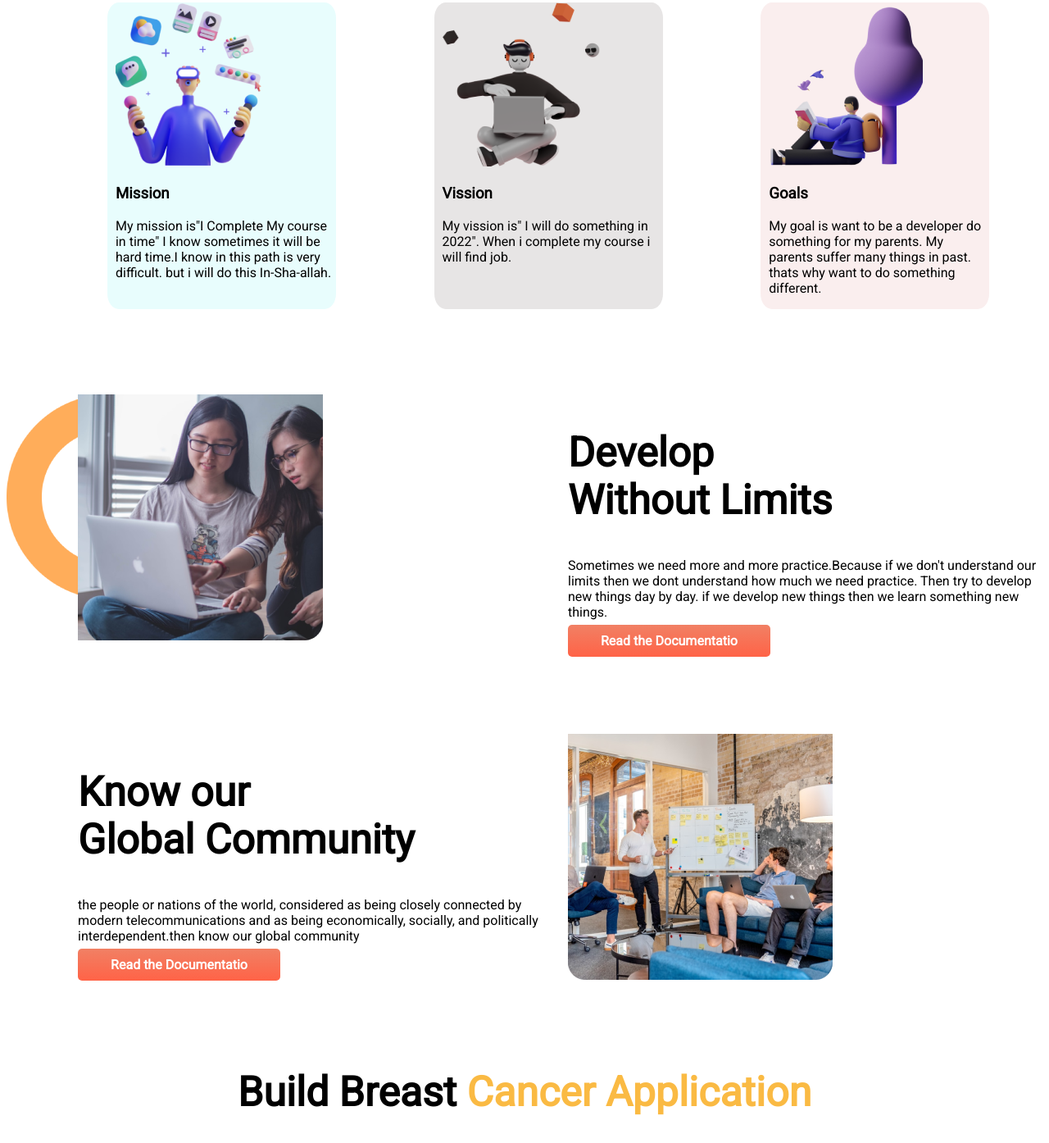
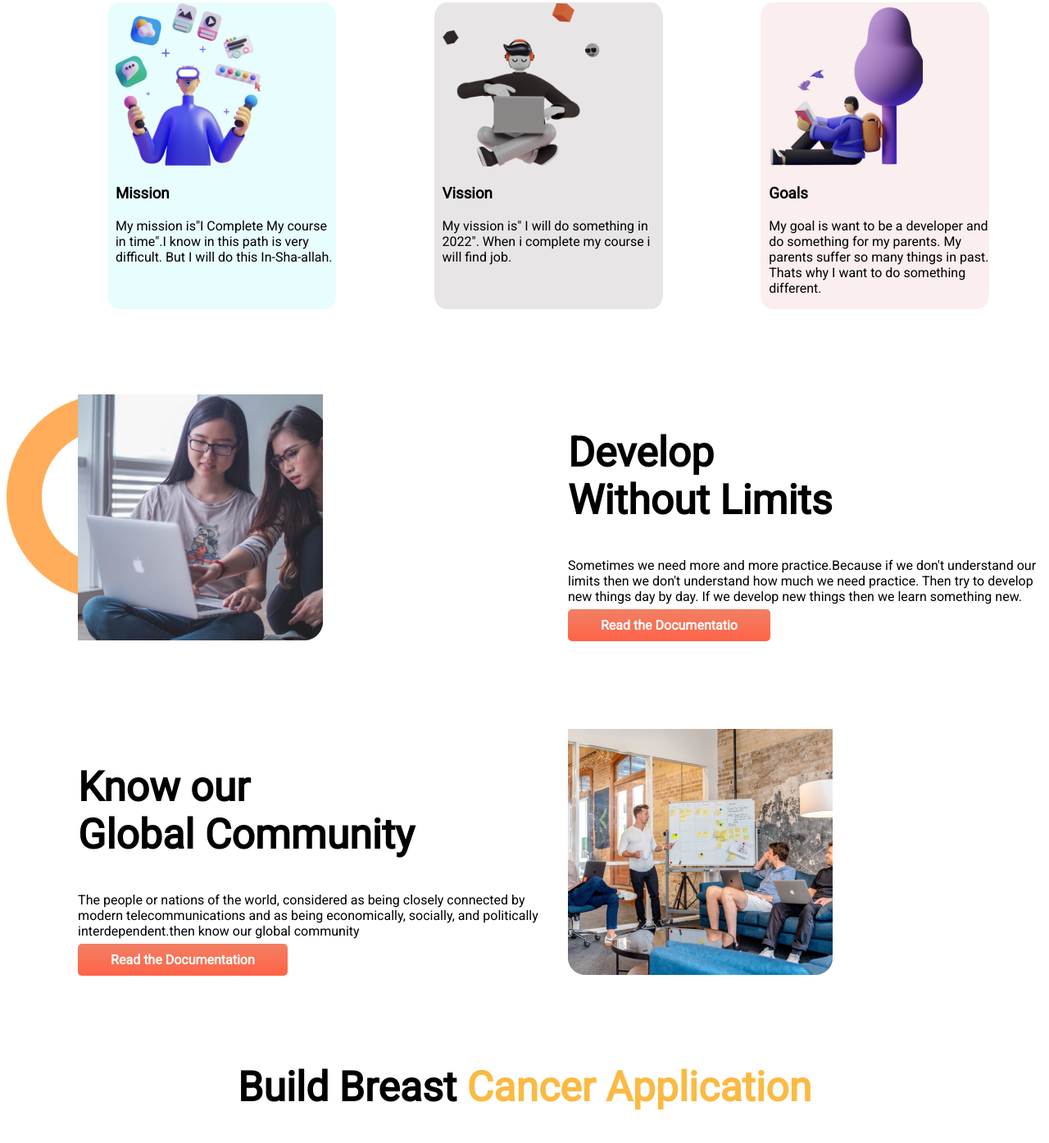
Before and after one commit to haifabinte/Mission-2022, a plain HTML site: page index.html in a window 1280 px wide. Shown: the part 564-1958 px from the top of the page at 82% size. Drawn offline with Linux system fonts and the light colour scheme.

Commit message:
final editing added

```diff
--- a/index.html
+++ b/index.html
@@ -23,7 +23,7 @@
                     <h1><span class="orange">Mission 2022!!</span></h1>
                 </div>
 
-                <p>My name is Haifa Binte Habib Samiya. I want to be a developer.Thats whay i start this mission on
+                <p>My name is Haifa Binte Habib Samiya. I want to be a developer.Thats why i start this mission on
                     time. I don't know how much i want but i will do my best.</p>
                 <a class="explore" href="">Explore Now</a>
                 <small>
@@ -45,8 +45,8 @@
             <div id="mission" class="mission-item-2nd">
                 <img src="images/illustrators/illustrator-1.png" alt="">
                 <h3>Mission</h3>
-                <p>My mission is"I Complete My course in time" I know sometimes it will be hard time.I know in this path
-                    is very difficult. but i will do this
+                <p>My mission is"I Complete My course in time".I know in this path
+                    is very difficult. But I will do this
                     In-Sha-allah.</p>
             </div>
             <div id="vission" class="mission-item">
@@ -57,8 +57,9 @@
             <div id="goals" class="mission-item-3rd">
                 <img src="images/illustrators/illustrator-3.png" alt="">
                 <h3>Goals</h3>
-                <p>My goal is want to be a developer do something for my parents. My parents suffer many things in past.
-                    thats why want to do something different.</p>
+                <p>My goal is want to be a developer and do something for my parents. My parents suffer so many things
+                    in past.
+                    Thats why I want to do something different.</p>
             </div>
 
         </div>
@@ -75,9 +76,10 @@
                     Without Limits
                 </h1>
 
-                <p>Sometimes we need more and more practice.Because if we don't understand our limits then we dont
-                    understand how much we need practice. Then try to develop new things day by day. if we develop new
-                    things then we learn something new things.</p>
+                <p>Sometimes we need more and more practice.Because if we don't understand our limits then we don't
+                    understand how much we need practice. Then try to develop new things day by day.
+                    If we develop new
+                    things then we learn something new.</p>
                 <a class="explore" href="">Read the Documentatio</a>
             </div>
         </div>
@@ -89,11 +91,11 @@
                     Global Community
                 </h1>
 
-                <p>the people or nations of the world, considered as being closely connected by modern
+                <p>The people or nations of the world, considered as being closely connected by modern
                     telecommunications
                     and as being economically, socially, and politically interdependent.then know our global community
                 </p>
-                <a class="explore" href="">Read the Documentatio</a>
+                <a class="explore" href="">Read the Documentation</a>
 
             </div>
             <div class="half-width">
```
